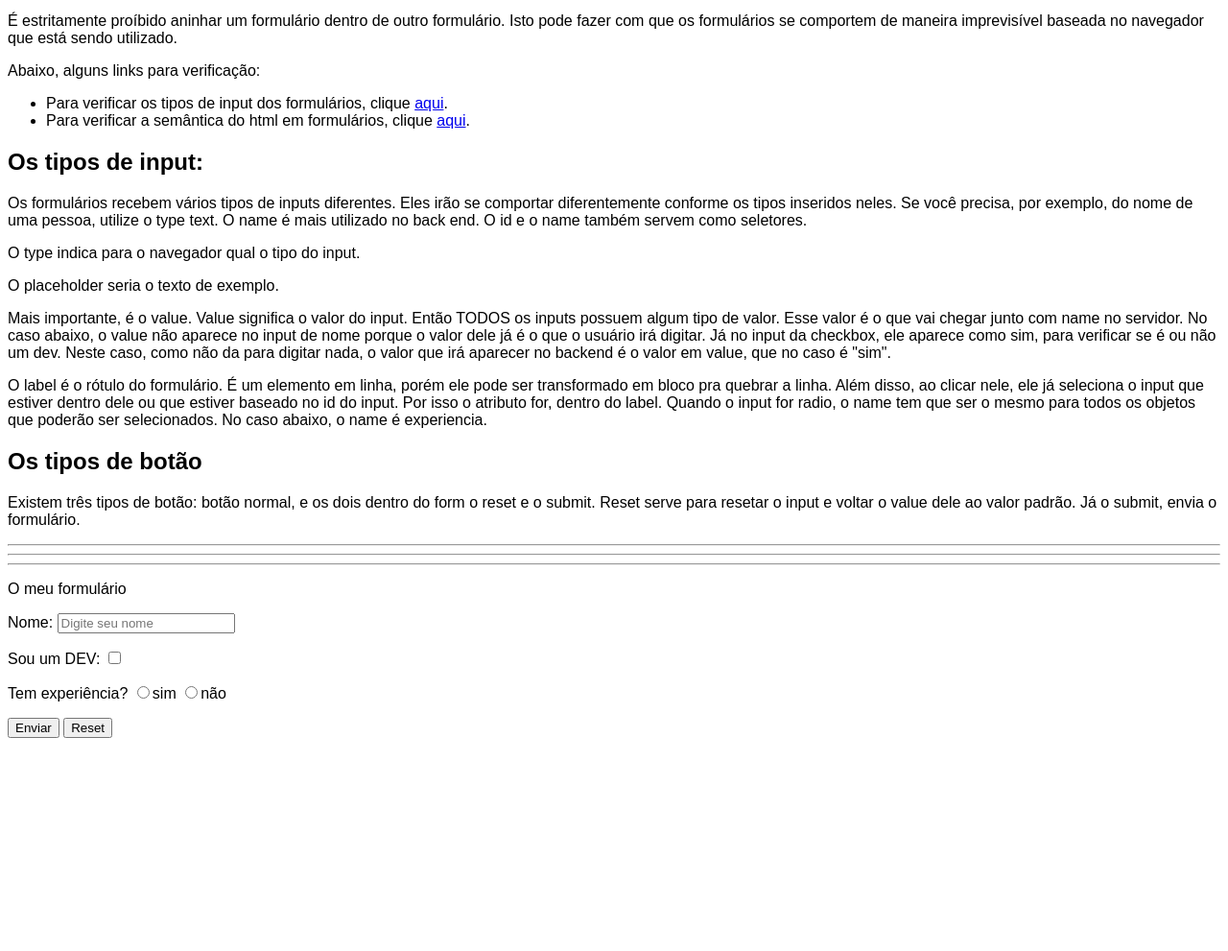
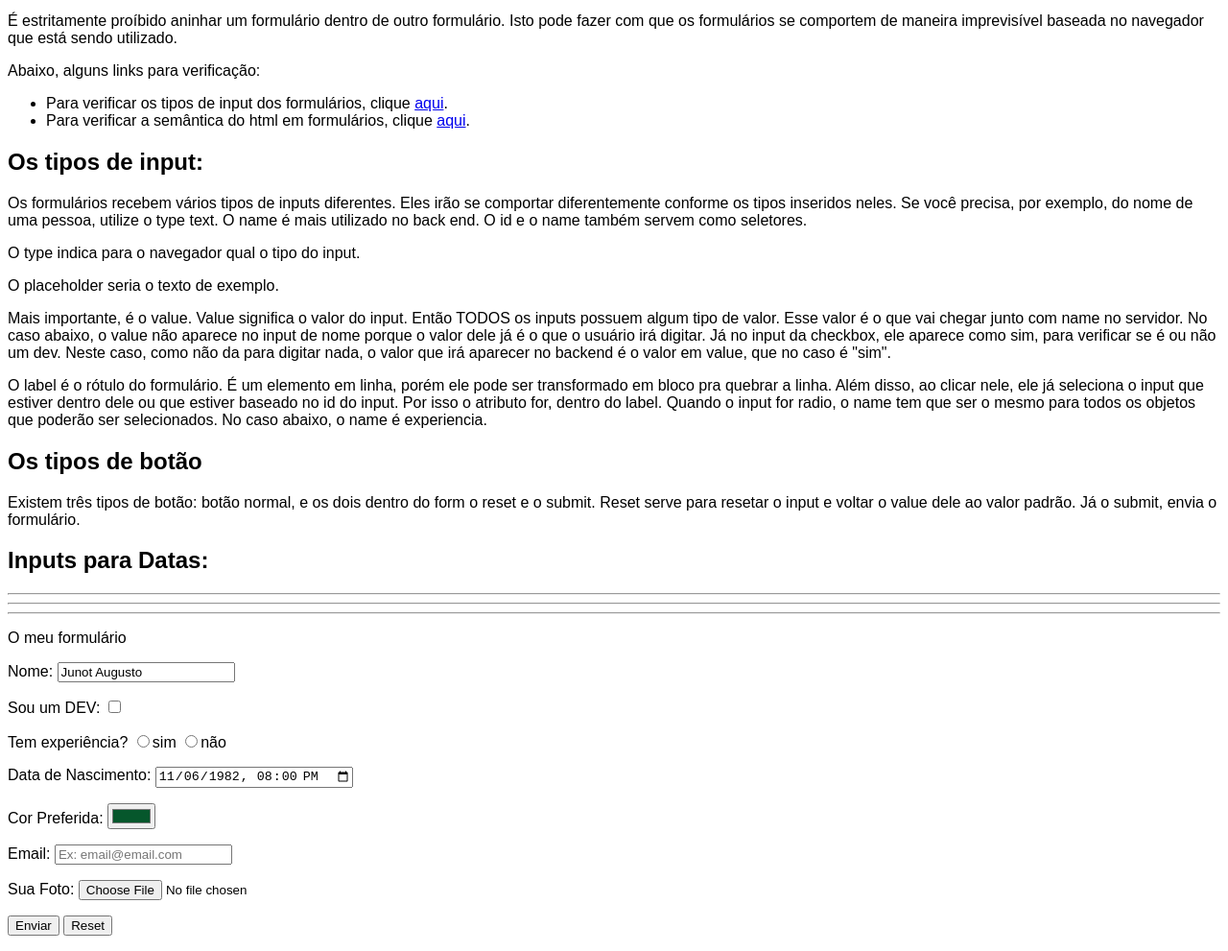
Before and after one commit to junotaugusto/HTML-CSS-OM, a plain HTML site: page aula012/formularios.html in a window 1280 px wide. Shown: the part 101-1092 px from the top of the page at 96% size. Before the commit the page ends 886 px from the top, so only its background shows below. Drawn offline with Linux system fonts and the light colour scheme.

Commit message:
Update formularios.html

```diff
--- a/aula012/formularios.html
+++ b/aula012/formularios.html
@@ -32,13 +32,15 @@
     <p>O label é o rótulo do formulário. É um elemento em linha, porém ele pode ser transformado em bloco pra quebrar a linha. Além disso, ao clicar nele, ele já seleciona o input que estiver dentro dele ou que estiver baseado no id do input. Por isso o atributo for, dentro do label. Quando o input for radio, o name tem que ser o mesmo para todos os objetos que poderão ser selecionados. No caso abaixo, o name é experiencia.  </p>
     <h2>Os tipos de botão</h2>
     <p>Existem três tipos de botão: botão normal, e os dois dentro do form o reset e o submit. Reset serve para resetar o input e voltar o value dele ao valor padrão. Já o submit, envia o formulário.</p>
+    <h2>Inputs para Datas:</h2>
+    <p></p>
     <p></p>
     <hr><hr><hr>
         <form action="#" method="get" target="_blank" autocomplete="off"> <!--Form também é um bloco. O action é referente a para onde o desenvolvedor irá mandar o formulário. O metodo é atrelado à URL do site. O target envia o formulário para outra página. Autocomplete off para evitar que ele fique dizendo coisas que já foram inseridas anteriormente no formulário.-->
         <p>O meu formulário</p>
         <p>
             <label for="nome">Nome:</label>
-            <input type="text" name="nome" id="nome" placeholder="Digite seu nome">
+            <input type="text" name="nome" id="nome" placeholder="Digite seu nome" value="Junot Augusto">
         </p>
         <p>
             <label for="dev">Sou um DEV:</label>
@@ -50,12 +52,30 @@
             <input type="radio" name="experiencia" id="experiencia-nao" value="não possui experiência">não
         </p>
         <p>
+            <label for="data">Data de Nascimento:</label>
+            <input type="datetime-local" name="data" id="data" value="1982-11-06T20:00">
+        </p>
+        <p>
+            <label for="cor">Cor Preferida:</label>
+            <input type="color" name="cor" id="cor" value="#06572C">
+        </p>
+        <p>
+            <label for="email">Email:</label>
+            <input type="email" name="email" id="email" placeholder="Ex: email@email.com">
+        </p>
+        <p>
+            <label for="file">Sua Foto:</label>
+            <input type="file" name="file" id="file" accept="image/*"> <!--Aceita qualquer arquivo que tenha a miniatura em imagem, em todos os formatos.-->
+        </p>
+
+        <p>
             <button type="submit">Enviar</button>
             <button type="reset">Reset</button> <!--reseta o campo-->
         </p>
 
 
 
+
     </form>
 </body>
 </html>
```
